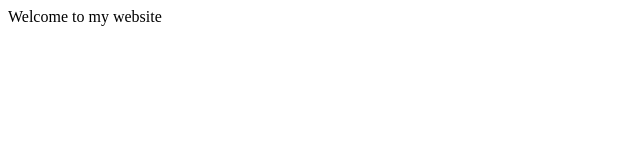
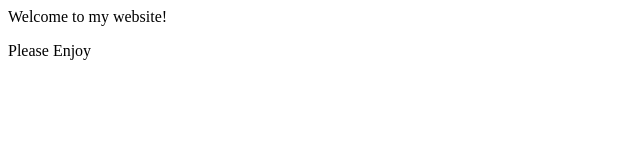
Before and after one commit to onenterframe01/TutorialRepo, a plain HTML site: page helloworld.html in a window 1280 px wide. Shown: the full height of the page, 0-640 px from the left. Drawn offline with Linux system fonts and the light colour scheme.

Commit message:
Second Commit

```diff
--- a/helloworld.html
+++ b/helloworld.html
@@ -1,3 +1,4 @@
 <html>
-<p>Welcome to my website</p>
+<p>Welcome to my website!</p>
+<p>Please Enjoy</p>
 </html>
```
